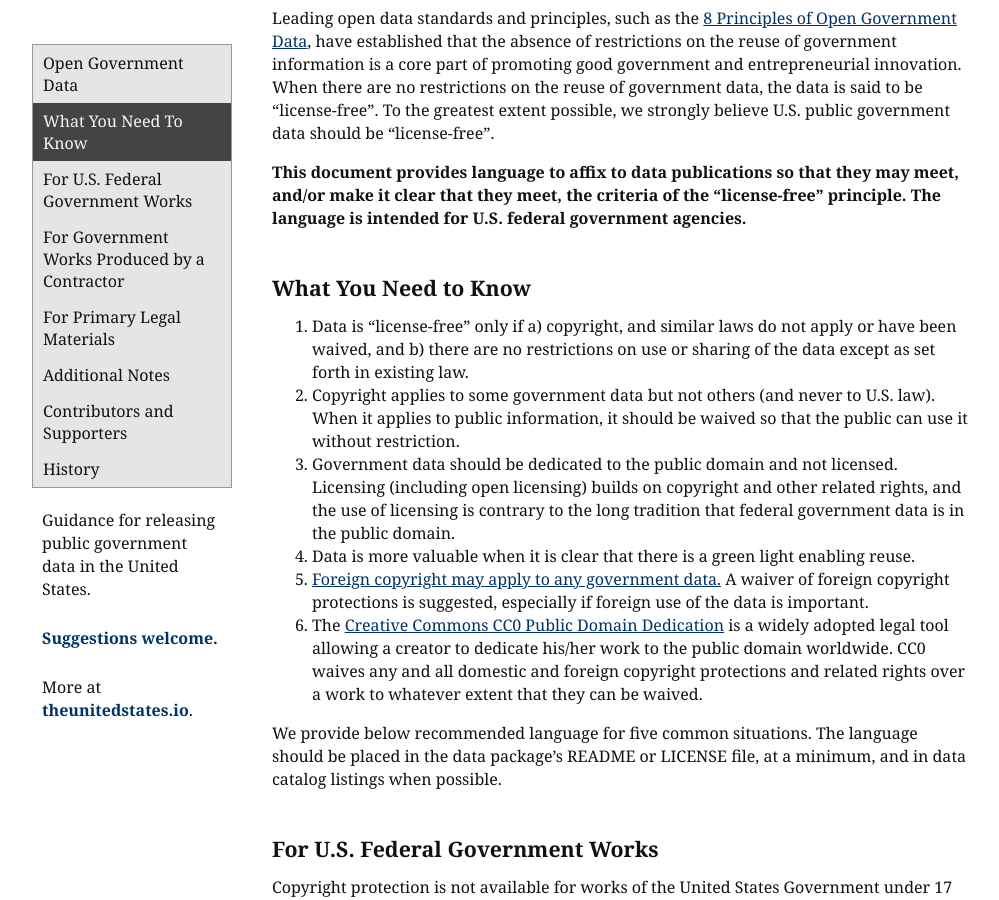
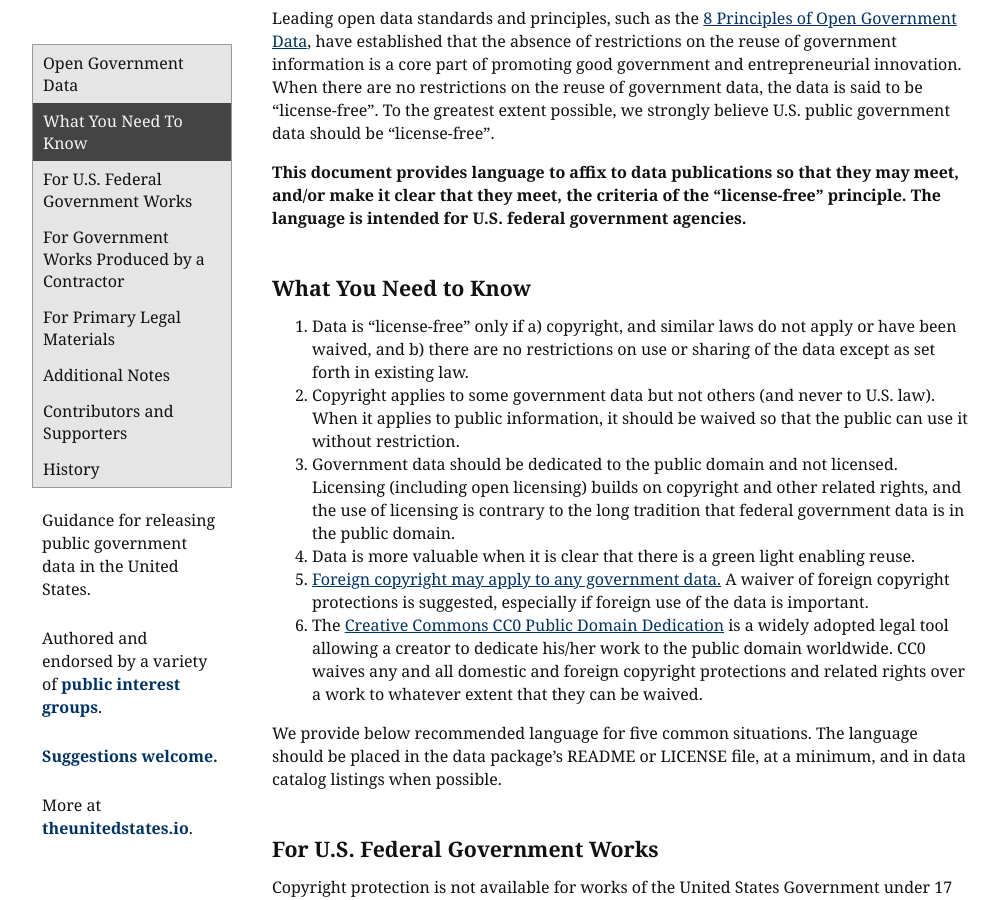
Before and after one commit to unitedstates/licensing, a Jekyll site: the page built from index.md, in a window 1280 px wide and 900 px high, scrolled down 371 px. Shown: the whole window, without its empty margins (18-1017 px from the left). Built offline with Jekyll 4.4.1, drawn with Linux system fonts in a browser that asks for light colours; nearby versions of some CDN libraries; some web fonts are replaced.

Commit message:
note on the sidebar

```diff
--- a/_layouts/default.html
+++ b/_layouts/default.html
@@ -53,7 +53,11 @@
       </p>
 
       <p>
-        <a href="http://prose.io/#unitedstates/licensing/edit/gh-pages/index.md">
+        Authored and endorsed by a variety of <a href="#contributors-and-supporters">public interest groups</a>.
+      </p>
+
+      <p>
+        <a href="https://github.com/unitedstates/licensing/issues">
           Suggestions welcome.
         </a>
       </p>
```
